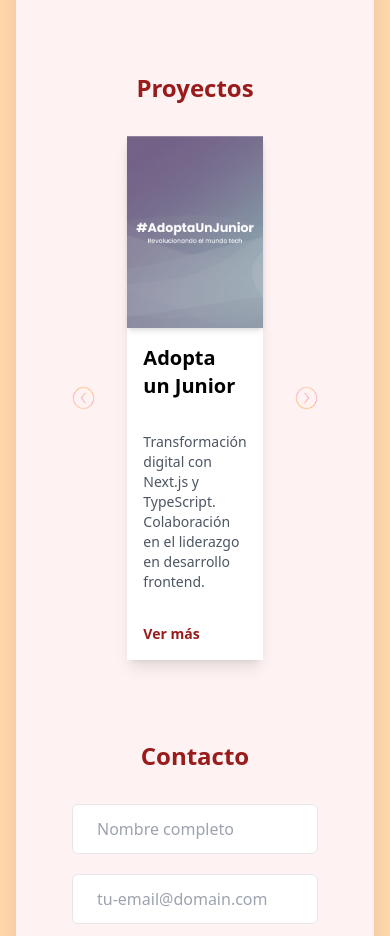
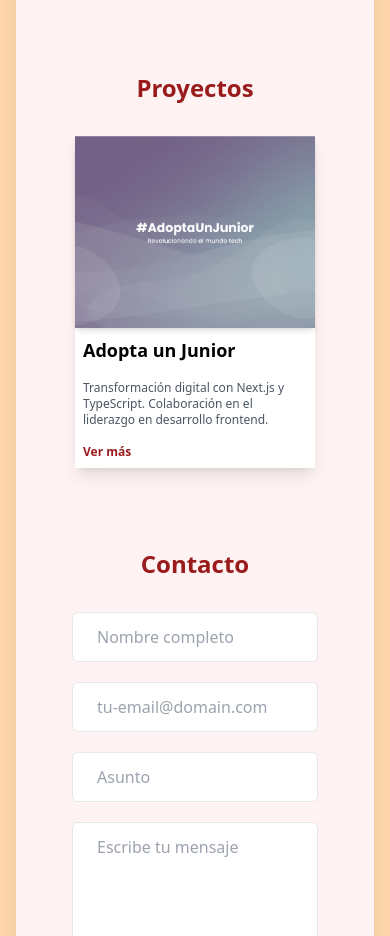
Before and after one commit to Carol-88/Portfolio, a React (Vite) app: page / in a window 390 px wide. Shown: the part 1923-2859 px from the top of the page. Built offline with nearby package versions, Linux system fonts and the light colour scheme.

Commit message:
add react-swipeable and update slide cards

```diff
--- a/package.json
+++ b/package.json
@@ -18,6 +18,7 @@
     "react-hook-form": "^7.52.0",
     "react-router-dom": "^6.21.3",
     "react-slick": "^0.30.2",
+    "react-swipeable": "^7.0.1",
     "react-toastify": "^10.0.5",
     "slick-carousel": "^1.8.1"
   },
--- a/src/components/Projects/ProjectCard.jsx
+++ b/src/components/Projects/ProjectCard.jsx
@@ -2,20 +2,22 @@ import PropTypes from "prop-types";
 import { Link } from "react-router-dom";
 
 export const ProjectCard = ({ banner, name, subtitle, web, id }) => (
-  <article className="flex flex-col justify-around card shadow-lg hover:shadow-xl w-full max-w-80 text-sm bg-white">
+  <article className="flex flex-col justify-around card shadow-lg hover:shadow-xl w-full max-w-xs sm:max-w-sm md:max-w-md text-sm bg-white">
     <img
       src={banner}
       alt={name}
-      className="w-full h-48 object-cover shadow-md  saturate-50 hover:saturate-100"
+      className="w-full h-48 object-cover shadow-md saturate-50 hover:saturate-100"
     />
-    <div className="flex flex-col justify-center items-start gap-8 p-4">
+    <div className="flex flex-col justify-center items-start gap-4 p-2 sm:p-4">
       <Link to={web} target="_blank">
-        <h2 className="text-xl font-semibold hover:font-bold">{name}</h2>
+        <h2 className="text-lg sm:text-xl font-semibold hover:font-bold">
+          {name}
+        </h2>
       </Link>
-      <p className="text-gray-600 text-start">{subtitle}</p>
+      <p className="text-gray-600 text-start text-xs sm:text-sm">{subtitle}</p>
       <Link
         to={`/projects/${id}`}
-        className=" text-red-800 font-semibold hover:font-bold"
+        className="text-red-800 font-semibold hover:font-bold text-xs sm:text-sm"
       >
         Ver más
       </Link>
--- a/src/components/Projects/SlideCards.jsx
+++ b/src/components/Projects/SlideCards.jsx
@@ -1,10 +1,11 @@
 import projectsData from "../../assets/projects.json";
 import { ProjectCard } from "./ProjectCard";
 import { useState } from "react";
+import { useSwipeable } from "react-swipeable";
 
 export const SlideCards = () => {
   const projects = projectsData.projects;
-  const [currentSlide, setCurrentSlide] = useState(0); // Estado para controlar el slide actual
+  const [currentSlide, setCurrentSlide] = useState(0);
 
   const nextSlide = () => {
     setCurrentSlide((prevSlide) =>
@@ -18,22 +19,30 @@ export const SlideCards = () => {
     );
   };
 
+  const handlers = useSwipeable({
+    onSwipedLeft: () => nextSlide(),
+    onSwipedRight: () => prevSlide(),
+    preventDefaultTouchmoveEvent: true,
+    trackMouse: true,
+  });
+
   return (
-    <section id="experience" className="bg-red-50 p-8 rounded-lg">
+    <section id="experience" className="bg-red-50 p-8 rounded-lg" {...handlers}>
       <h2 className="text-center text-2xl font-bold mb-8 text-red-800">
         Proyectos
       </h2>
-      <div className="flex items-center justify-center gap-8">
-        <button onClick={prevSlide} className="w-1/6">
+      <div className="flex items-center justify-center gap-2 sm:gap-4">
+        {/* Botones ocultos en móvil */}
+        <button onClick={prevSlide} className="w-1/6 hidden sm:block">
           <img src="/icons/anterior.png" alt="anterior" />
         </button>
         <div
           id="projects"
-          className="flex flex-wrap justify-center gap-8 w-2/3"
+          className="flex flex-wrap justify-center gap-8 w-60 min-w-60"
         >
           <ProjectCard {...projects[currentSlide]} />
         </div>
-        <button onClick={nextSlide} className="w-1/6">
+        <button onClick={nextSlide} className="w-1/6 hidden sm:block">
           <img src="/icons/siguiente.png" alt="siguiente" />
         </button>
       </div>
```
Also changed, not shown: 1 other file (tests, documents, lock files or other folders).
